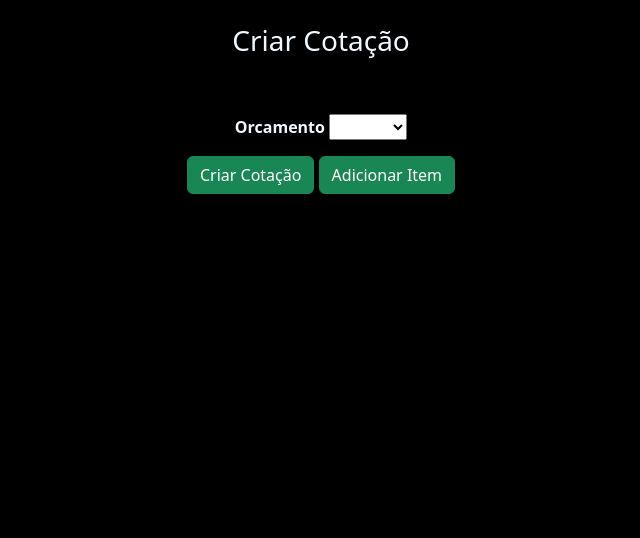
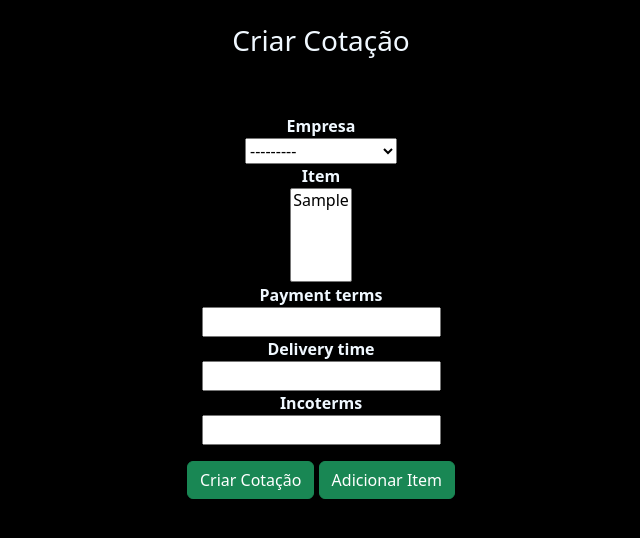
Before and after one commit to DiegoEvangelista15/OrcamentoDjango, a Django app: page /criar_orcamento/ in a window 1280 px wide. Shown: the part 56-594 px from the top of the page, without its empty margins (319-959 px from the left). Run offline with Django 4.2, Linux system fonts and the light colour scheme; tables that the repository leaves empty hold one stand-in row (values such as "Sample post").

Commit message:
views de orcamento iniciados

```diff
--- a/core/templates/criar_itens.html
+++ b/core/templates/criar_itens.html
@@ -1,7 +1,7 @@
 {% extends 'base.html' %}
 {% load static %}
 {% block title %}
-    Criar Cotação
+    Criar Itens
 {% endblock title %}
 {% block content %}
     <div class="text-center">
@@ -11,7 +11,7 @@
                     <div class="col-12">
                         <div class="section-heading">
                             <br>
-                            <h3>Criar Cotação</h3>
+                            <h3>Criar Itens</h3>
                             <br>
                             <br>
                         </div>
--- a/core/templates/criar_orcamento.html
+++ b/core/templates/criar_orcamento.html
@@ -24,18 +24,15 @@
                             <form action="{% url 'criar_orcamento' %}" method="post">
                                 {% csrf_token %}
                                 <div class="row">
-                                    <div class="col-12 col-lg-12">
-                                        <label for="complete_name">
-                                            <b>Orcamento</b>
-                                        </label>
-
-                                              <select name="item" id="cars">
-                                                {% for n in form.item %}
-                                                <option name="item">{{n}}</option>
-                                                {% endfor %}
-                                              </select>
-
-                                    </div>
+                                    {% for field in form %}
+                                        <div class="col-12 col-lg-12">
+                                            <label for="{{ field.id_for_label }}">
+                                                <b>{{ field.label }}</b>
+                                            </label>
+                                            <br>
+                                            {{ field }}
+                                        </div>
+                                    {% endfor %}
                                     <p></p>
                                     <div class="col-12 text-center">
                                         <button class="btn btn-success" type="submit">Criar Cotação</button>
--- a/core/templates/lista_dados.html
+++ b/core/templates/lista_dados.html
@@ -4,6 +4,7 @@
 {% block content %}
 
 <div class="d-flex justify-content-center">
+    {% include '_alertas.html' %}
     <table style="color: white;border-spacing: 38px;border-collapse: separate">
         <thead>
         <tr>
--- a/core/views.py
+++ b/core/views.py
@@ -112,22 +112,46 @@
     return render(request, 'lista_dados.html')
 
 def listar_clientes(request):
+    #TODO falta colocar a função dos números e paginação
     clientes = Company.objects.all()
     return render(request, 'listar_clientes.html', {'clientes': clientes})
 
 def criar_orcamento(request):
     #TODO colocar as infos  e seguir com o preechimento do orcamento
     form = OrcamentoForm(request.POST)
+
     if request.method =='POST':
-        item = request.POST['item']
-        print(item)
-    #TODO arrumar e exibir as infos corretas
+        if form.is_valid():
+            empresa = get_object_or_404(Company, pk=request.POST['empresa'])
+            payment_terms = request.POST['payment_terms']
+            delivery_time = request.POST['delivery_time']
+            incoterms = request.POST['incoterms']
+            user = get_object_or_404(User, pk=request.user.id)
+            pessoa_info = get_object_or_404(Pessoa, pk=request.user.id)
+            item = Item.objects.filter(id=request.POST['item'])
+            #corrigir esse item, nao esta pegando os valores
 
+
+            orcamento = Orcamento.objects.create(
+                pessoa = user,
+                pessoa_info = pessoa_info,
+                empresa = empresa,
+                item = item,
+                payment_terms = payment_terms,
+                delivery_time = delivery_time,
+                incoterms = incoterms,
+            )
+            orcamento.save()
+            messages.success(request, 'Cadastro realizado com sucesso!!!')
+            return redirect('criar_itens')
+        else:
+            messages.error(request, 'Falha ao preencher!!!')
+            return redirect('criar_orcamento')
 
     return render(request, 'criar_orcamento.html',{'form': form})
 
 def listar_itens(request):
-    #TODO colocar paginação
+    #TODO colocar paginação e função dos botões
     itens = Item.objects.all()
     return render(request, 'listar_itens.html',{'itens': itens})
 
```
